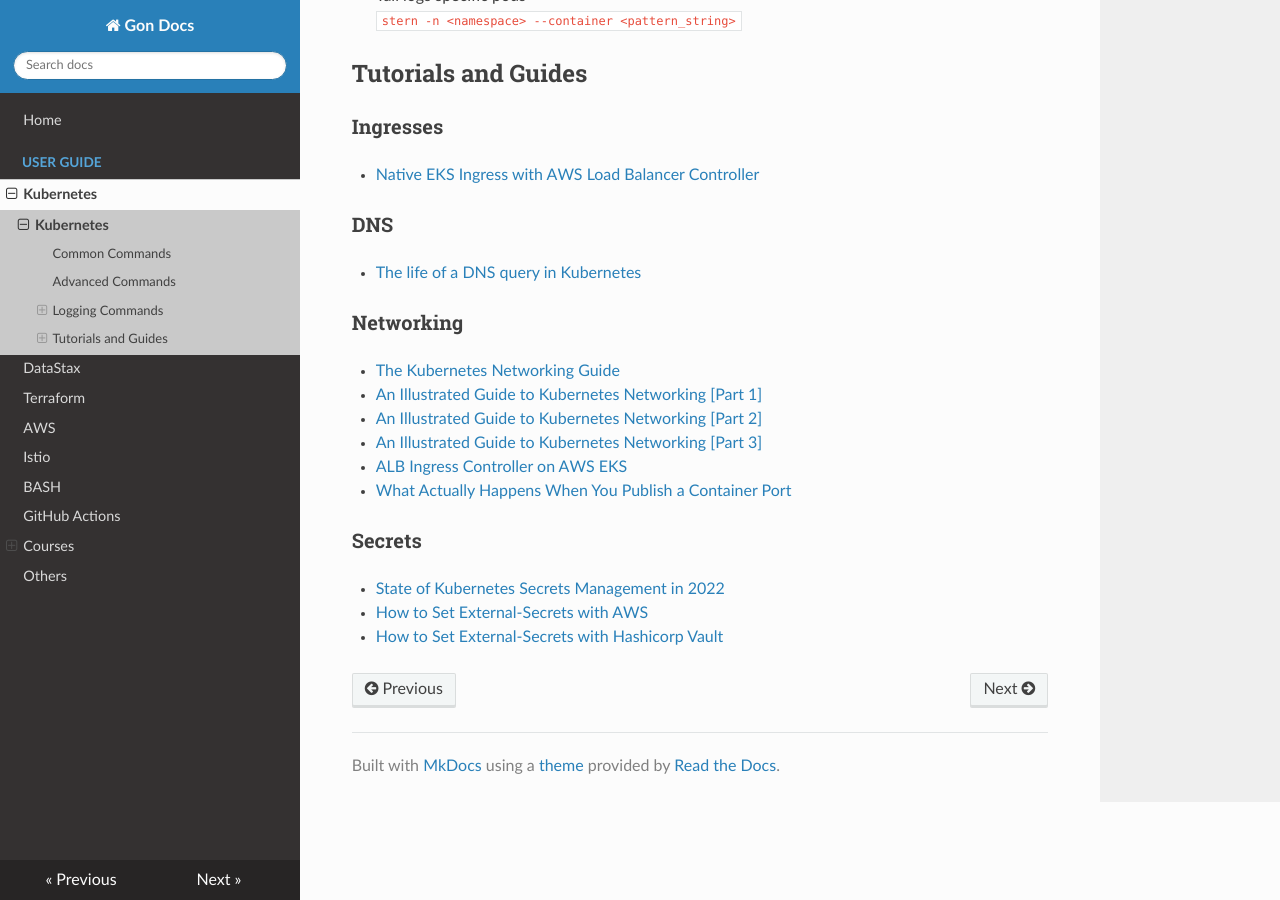
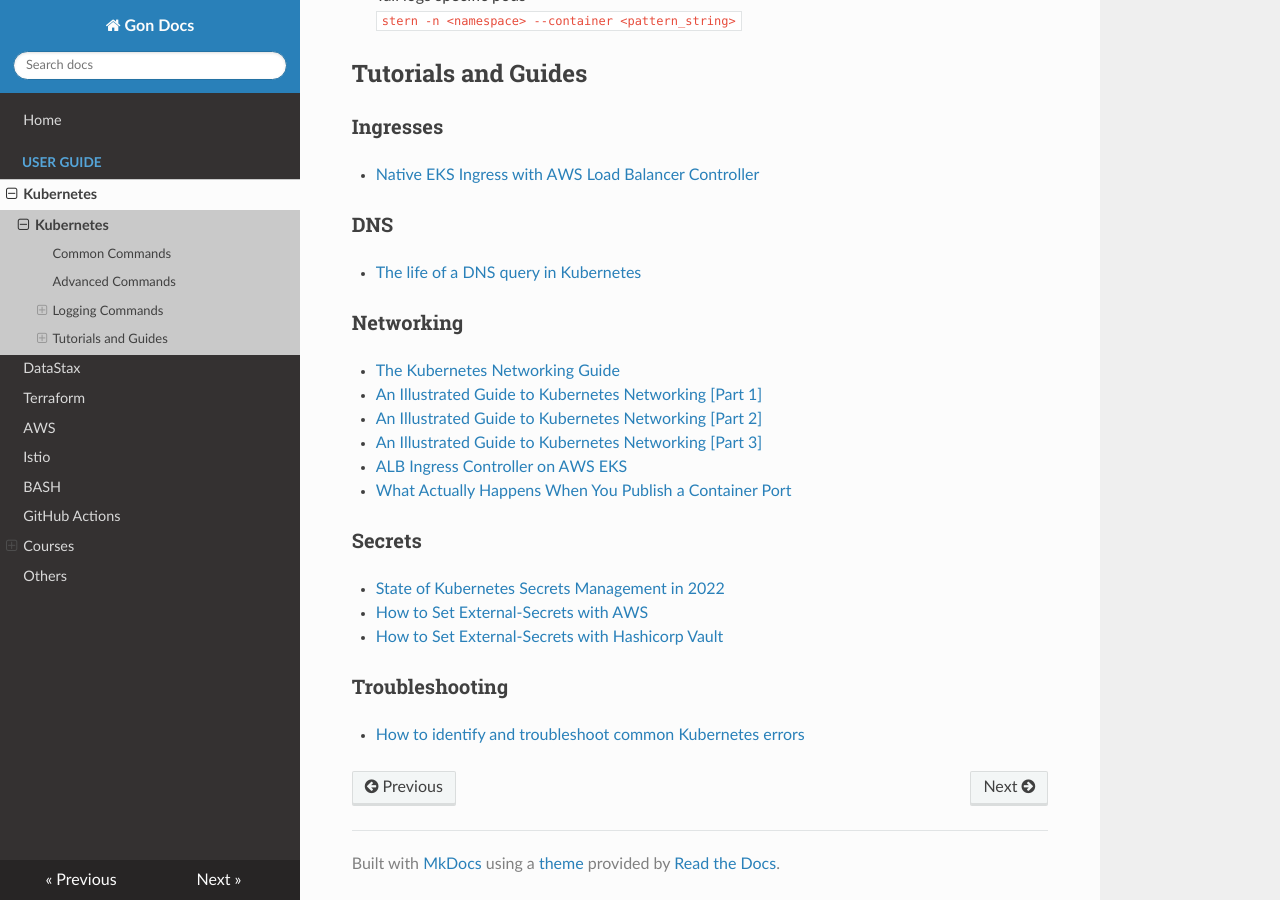
Before and after one commit to gonkun/gonkun, an MkDocs documentation site: the page built from docs/k8s.md, in a window 1280 px wide and 900 px high, scrolled down 2189 px. Built offline with MkDocs 1.6.1, drawn with Linux system fonts in a browser that asks for light colours; nearby versions of some CDN libraries.

Commit message:
adding more guides for k8s

```diff
--- a/docs/k8s.md
+++ b/docs/k8s.md
@@ -98,3 +98,6 @@
 - [State of Kubernetes Secrets Management in 2022](https://medium.com/4th-coffee/state-of-kubernetes-secrets-management-in-2022-6148af91e7b5)
 - [How to Set External-Secrets with AWS](https://blog.container-solutions.com/tutorial-how-to-set-external-secrets-with-aws)
 - [How to Set External-Secrets with Hashicorp Vault](https://blog.container-solutions.com/tutorialexternal-secrets-with-hashicorp-vault)
+
+### Troubleshooting
+- [How to identify and troubleshoot common Kubernetes errors](https://newrelic.com/blog/how-to-relic/monitoring-kubernetes-part-three?utm_source=devopsbulletin&utm_id=newsletter)
```
